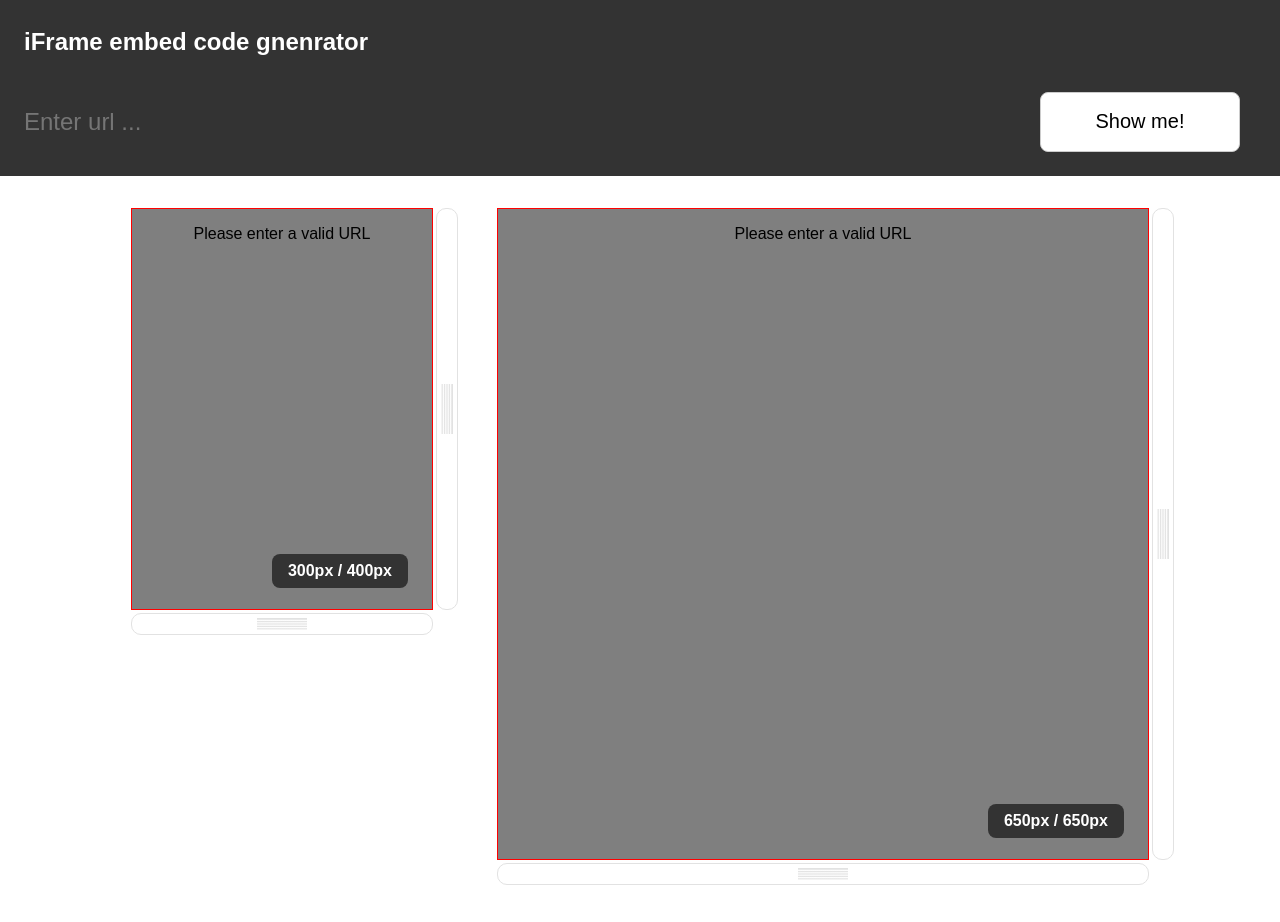
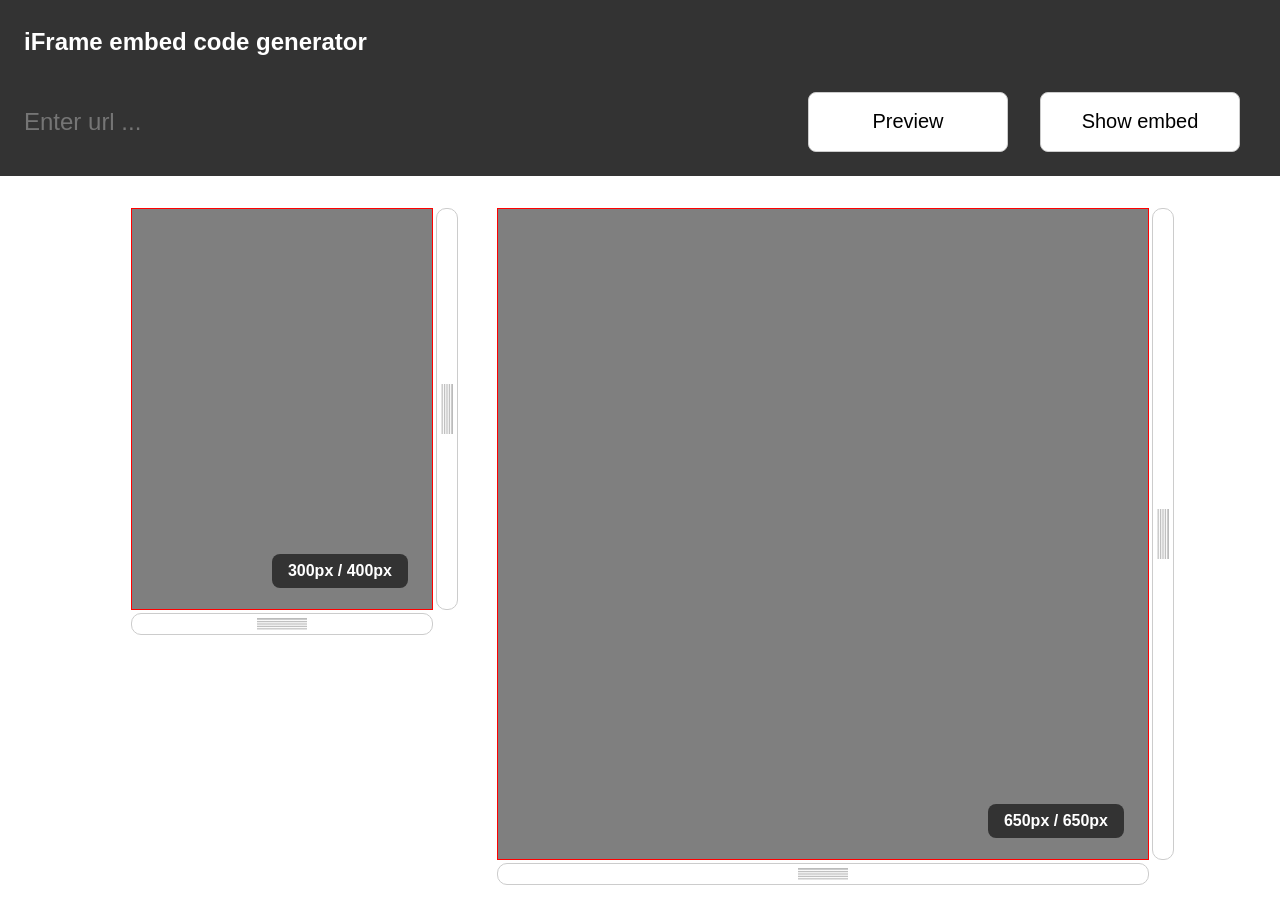
Before and after one commit to martin-banks/dna-resizing-iframe-embed, a React (Create React App) app: page / in a window 1280 px wide. Shown: the top 922 px of the page. After the commit the page ends 892 px from the top, so only its background shows below. Built offline with nearby package versions, Linux system fonts and the light colour scheme.

Commit message:
addds embed code toggle

```diff
--- a/src/App.js
+++ b/src/App.js
@@ -45,12 +45,28 @@ const code = p => `
 
 class EmbedCode extends Component {
   render(props) {
-    return <pre style={{ textAlign: 'left', padding: '32px', maxWidth: '1000px', margin: '32px auto', border: 'solid 1px #ccc' }}>
+    return <pre style={ styles__embedCode(this.props.display) }>
       {code(this.props)}
     </pre>
   }
 }
 
+const styles__embedCode = display => ({
+  // position: 'fixed',
+  // top: '50%',
+  left: '0',
+  // transform: 'translateY(-50%)',
+  textAlign: 'left',
+  padding: '32px',
+  maxWidth: '1000px',
+  margin: '32px auto',
+  border: 'solid 1px #ccc',
+  display: display,
+  width: '100vw',
+  // height: '100vh',
+  // background: 'lightblue',
+  // zIndex: '1000',
+})
 
 const styles__handle = p => ({
   X: {
@@ -59,11 +75,11 @@ const styles__handle = p => ({
     width: '20px',
     top: '50%',
     left: '100%',
-    background: `linear-gradient(90deg, rgba(0,0,0,0), #e2e2e2 10%, #fff 20%, #e2e2e2 30%, #fff 40%, #e2e2e2 50%, #fff 60%, #e2e2e2 70%, #fff 80%, #e2e2e2 90%)`,
+    background: `linear-gradient(90deg, rgba(0,0,0,0), #bbb 10%, #fff 20%, #bbb 30%, #fff 40%, #bbb 50%, #fff 60%, #bbb 70%, #fff 80%, #bbb 90%)`,
     backgroundSize: '12px 50px',
     backgroundRepeat: 'no-repeat',
     backgroundPosition: 'center',
-    border: 'solid 1px #e2e2e2',
+    border: 'solid 1px #ccc',
     transform: 'translate(4px, -50%)',
     cursor: p.cursor,
     borderRadius: '10px',
@@ -74,11 +90,11 @@ const styles__handle = p => ({
     height: '20px',
     top: '100%',
     left: '50%',
-    background: `linear-gradient(0deg, rgba(0,0,0,0), #e2e2e2 10%, #fff 20%, #e2e2e2 30%, #fff 40%, #e2e2e2 50%, #fff 60%, #e2e2e2 70%, #fff 80%, #e2e2e2 90%)`,
+    background: `linear-gradient(0deg, rgba(0,0,0,0), #bbb 10%, #fff 20%, #bbb 30%, #fff 40%, #bbb 50%, #fff 60%, #bbb 70%, #fff 80%, #bbb 90%)`,
     backgroundSize: '50px 12px',
     backgroundRepeat: 'no-repeat',
     backgroundPosition: 'center',
-    border: 'solid 1px #e2e2e2',
+    border: 'solid 1px #ccc',
     transform: 'translate(-50%, 4px)',
     cursor: p.cursor,
     borderRadius: '10px',
@@ -114,6 +130,7 @@ class App extends Component {
     super(props)
     this.state = {
       showPreview: false,
+      showCode: false,
       urlInput: false,
       resizing: {
         active: false,
@@ -167,6 +184,7 @@ class App extends Component {
       this.setState({ preview: update })
     }
   }
+  showCode = () => this.setState({ showCode: !this.state.showCode })
 
 
   componentDidMount = () => {
@@ -182,20 +200,22 @@ class App extends Component {
     return (
       <div className="App" onMouseMove={ this.resize.bind(this) } onMouseUp={ this.endResize }>
         <div className="wrapper__header">
-          <h2>iFrame embed code gnenrator</h2>
+          <h2>iFrame embed code generator</h2>
           <div className="wrapper__input">
             <input onChange={ this.updateInput } id="urlInput" placeholder="Enter url ... "/>
-            <button onClick={ this.showPreview }>Show me!</button>
+            <button onClick={ this.showPreview }>Preview</button>
+            <button onClick={ this.showCode }>{ this.state.showCode ? 'Hide embed' : 'Show embed' }</button>
           </div>
         </div>
 
+        <div className="previews">
           {/* mobile preview */}
           <div
             className="preview__wrapper"
             data-view="mobile"
             style={ styles__previewWrapper({ height: this.state.preview.mobile.height, width: this.state.preview.mobile.width }) }
           >
-          { this.state.showPreview ? <Preview src={ this.state.urlInput } /> : <p>Please enter a valid URL</p> }
+            {/* { this.state.showPreview ? <Preview src={ this.state.urlInput } /> : <p>Please enter a valid URL</p> } */}
 
             <div style={{ width: '100%', height: '100%', background: 'rgba(0,0,0,0.5)', position: 'absolute', top: '0', left: '0' }}></div>
 
@@ -226,7 +246,7 @@ class App extends Component {
             data-view="desktop"
             style={ styles__previewWrapper({ height: this.state.preview.desktop.height, width: this.state.preview.desktop.width }) }
           >
-          { this.state.showPreview ? <Preview src={ this.state.urlInput } /> : <p>Please enter a valid URL</p> }
+            {/* { this.state.showPreview ? <Preview src={ this.state.urlInput } /> : <p>Please enter a valid URL</p> } */}
 
             <div style={{ width: '100%', height: '100%', background: 'rgba(0,0,0,0.5)', position: 'absolute', top: '0', left: '0' }}></div>
 
@@ -236,7 +256,7 @@ class App extends Component {
               handleMouseDown={this.startResize}
               handleMouseMove={this.resize}
               handleMouseUp={this.endResize}
-            cursor={`-webkit-grab${this.state.resizing.active ? 'bing' : ''}`}
+              cursor={`-webkit-${this.state.resizing.active ? 'grabbing' : 'grab'}`}
             />
             <Handle
               dragging={this.state.resizing.active}
@@ -244,15 +264,17 @@ class App extends Component {
               handleMouseDown={this.startResize}
               handleMouseMove={this.resize}
               handleMouseUp={this.endResize}
-            cursor={`-webkit-grab${this.state.resizing.active ? 'bing' : ''}`}
+              cursor={`-webkit-grab${this.state.resizing.active ? 'grabbing' : 'grab'}`}
             />
             <h4 style={ styles__sizeMarker }>
               {this.state.preview.desktop.width}px / {this.state.preview.desktop.height}px
             </h4>
           </div>
+        </div>
 
 
         <EmbedCode
+          display={ this.state.showCode ? 'block' : 'none' }
           src={this.state.urlInput}
           mobileWidth={this.state.preview.mobile.width}
           mobileHeight={this.state.preview.mobile.height}
```
Lines whose indentation alone changed are shown as unchanged.
